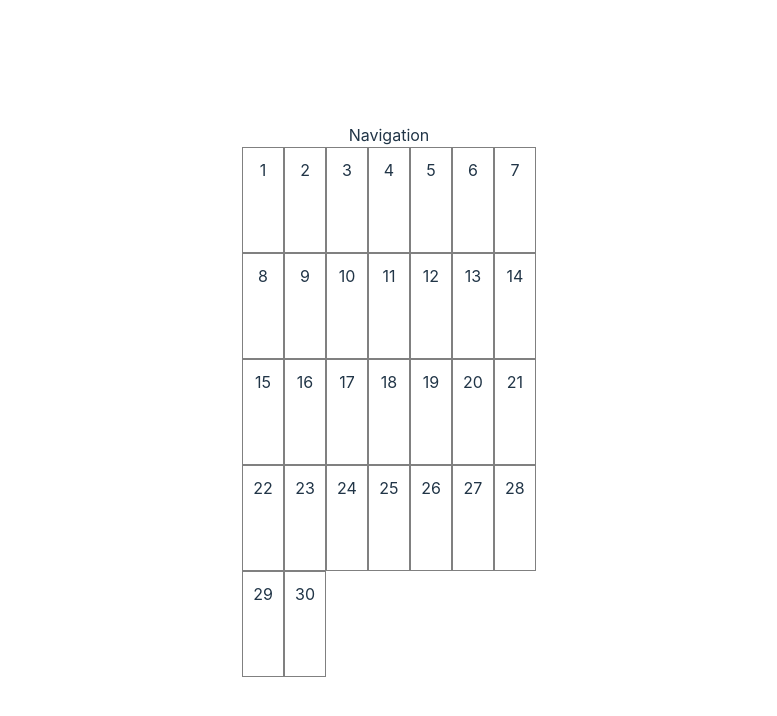
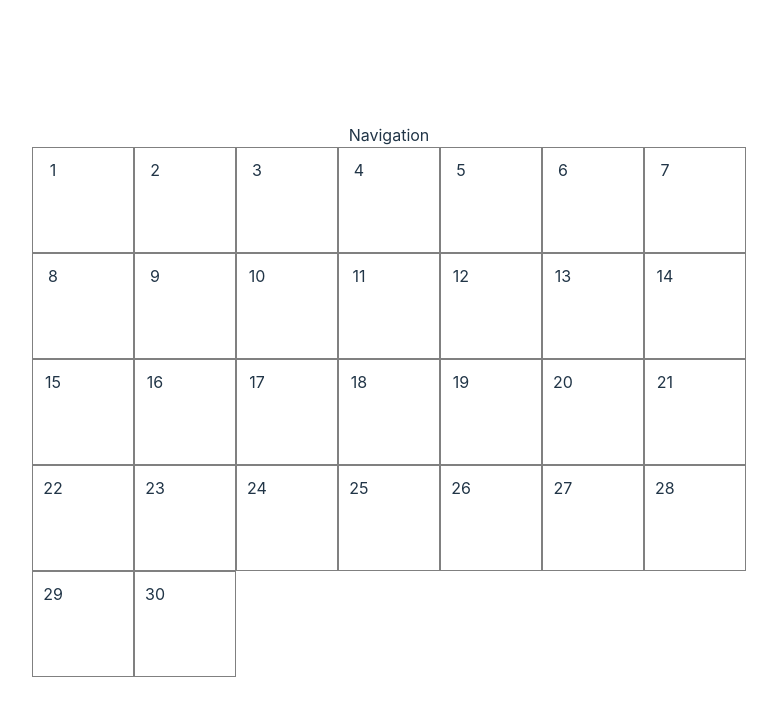
Before and after one commit to ELAGCode/Calendeer, a React (Vite) app: page / in a window 1280 px wide. Shown: the top 716 px of the page, without its empty margins (251-1028 px from the left). Built offline with nearby package versions, Linux system fonts and the light colour scheme.

Commit message:
Added responsive transitions for mobile <-> desktop. may need more breakpoints.

```diff
--- a/src/components/Calendar.tsx
+++ b/src/components/Calendar.tsx
@@ -2,6 +2,7 @@ import { FC, useEffect, useState } from "react";
 import EditCellModal from "./EditCellModal";
 // import { mockData } from "./mockData";
 import { CSSProperties } from "react";
+
 export type calendarType = {
   calendarData: calendarCellType[] | any[];
 };
@@ -33,10 +34,12 @@ const month = new Date().getMonth();
 const year = new Date().getFullYear();
 
 const Calendar: FC<calendarType> = ({ calendarData }) => {
+
   const [modalOpen, setModalOpen] = useState<boolean>(false);
   const [calendarIndex, setCalendarIndex] = useState<number | undefined>();
   const [currentMonthDays, setCurrentMonthDays] = useState<number>();
   const [cellForm, setCellForm] = useState({});
+  const [viewPortWidth, setViewPortWidth] = useState<number | null>();
 
   // create cells of empty objects
   const calendarCellObjects = Array(currentMonthDays).fill({});
@@ -58,8 +61,13 @@ const Calendar: FC<calendarType> = ({ calendarData }) => {
   );
 
   useEffect(() => {
+    window.addEventListener('resize', () => setViewPortWidth(window.innerWidth));
+  }, [])
+
+  useEffect(() => {
     setCurrentMonthDays(daysInMonth(year, month) - 1);
-  }, [month, year, cellForm]);
+    setViewPortWidth(window.innerWidth)
+  }, [month, year, cellForm, viewPortWidth]);
 
   const handleCalendarCellClick = (_: any, index: number) => {
     setModalOpen(true);
@@ -74,11 +82,12 @@ const Calendar: FC<calendarType> = ({ calendarData }) => {
           return (
             <span
               key={cell.id}
-              style={CalendarStyles.calendarCellStyle}
-              onClick={(e) => handleCalendarCellClick(e, index)}
-            >
-              {cell?.day}
-            </span>
+              style={{
+                ...CalendarStyles.calendarCellStyle,
+                ...((viewPortWidth || 0) <= 1024 ?
+                { paddingRight: "10px" } : { paddingRight: "70px"})}}
+              onClick={(e) => handleCalendarCellClick(e, index)}>
+            {cell?.day} </span>
           );
         })}
       </span>
@@ -94,9 +103,7 @@ const Calendar: FC<calendarType> = ({ calendarData }) => {
               cellData={
                 typeof calendarIndex === "number"
                   ? calendarCellObjectsFilled[calendarIndex]
-                  : ({} as calendarCellType)
-              }
-            />
+                  : ({} as calendarCellType)}/>
           </span>
         </>
       ) : (
@@ -128,11 +135,12 @@ export const CalendarStyles = {
     border: "1px solid gray",
     padding: "10px",
     paddingRight: "10px",
-    paddingBottom: "70px"
+    paddingBottom: "70px",
+    transition: 'padding 0.3s'
   } as CSSProperties,
   calendarCellContainerStyle: {
-    display: 'grid',
-    gridTemplateColumns: '1fr 1fr 1fr 1fr 1fr 1fr 1fr',
+    display: "grid",
+    gridTemplateColumns: "1fr 1fr 1fr 1fr 1fr 1fr 1fr",
   } as CSSProperties,
 };
 
```
